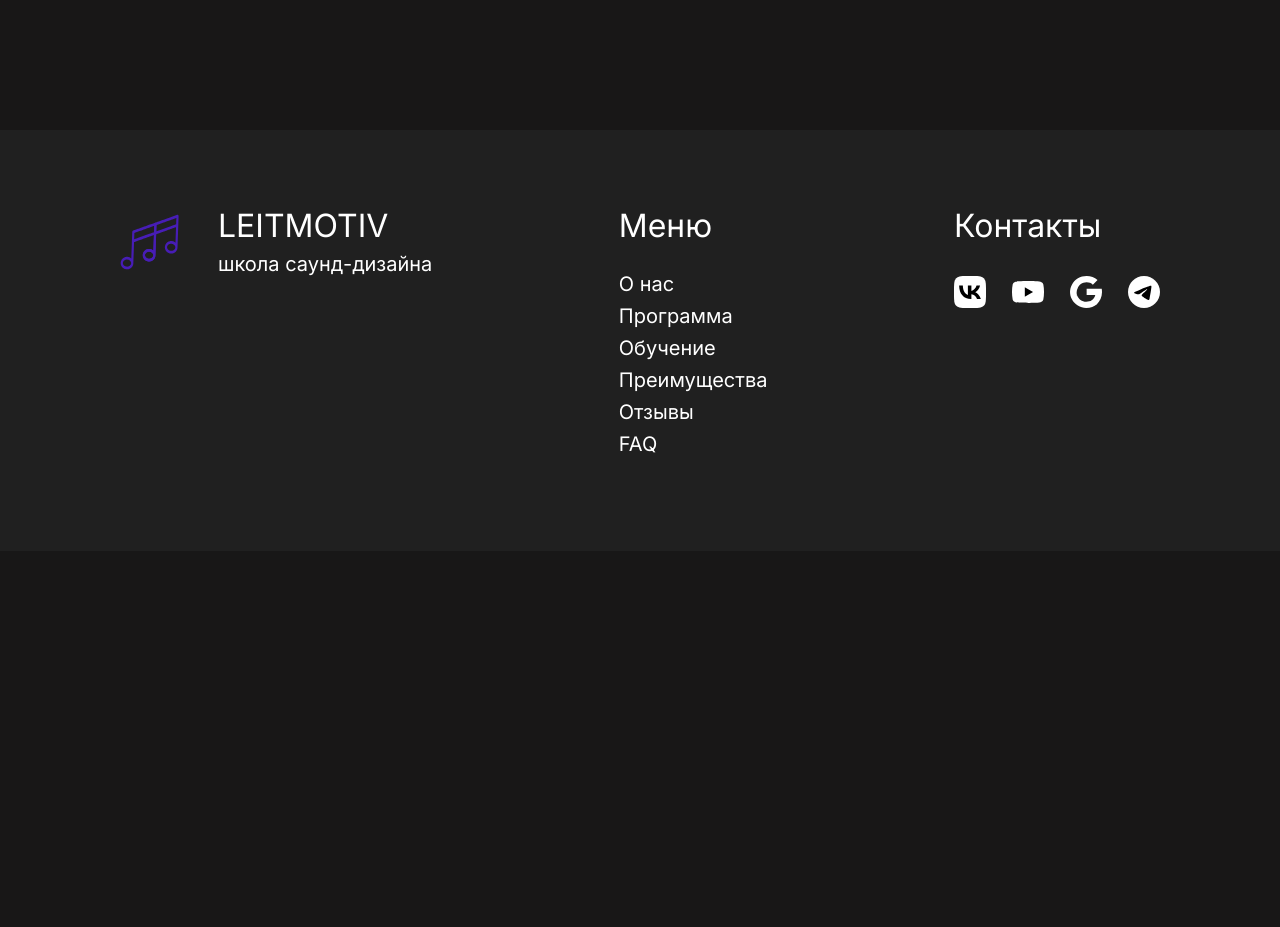
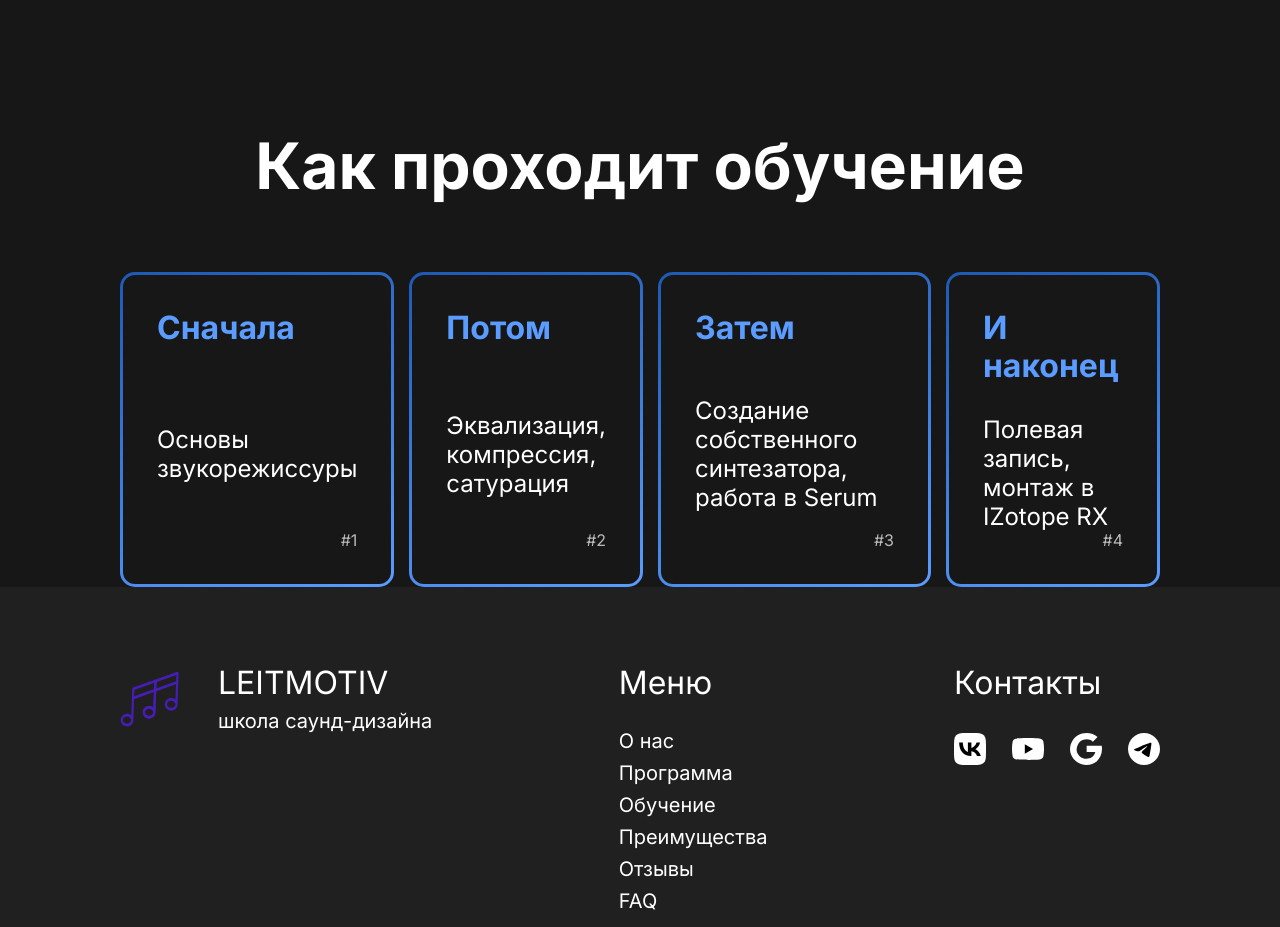
Before and after one commit to Phant0mh1ve/leitmotiv-landing, a plain HTML site: page index.html in a window 1280 px wide. Shown: the part 1180-2107 px from the top of the page. Before the commit the page ends 1731 px from the top, so only its background shows below. Drawn offline with Linux system fonts and the light colour scheme.

Commit message:
added studying plan block

```diff
--- a/index.html
+++ b/index.html
@@ -3,7 +3,7 @@
 <head>
     <meta charset="UTF-8">
     <title>Leitmotiv</title>
-    <link href="/styles.css" rel="stylesheet"/>
+    <link href="styles.css" rel="stylesheet"/>
     <link rel="preconnect" href="https://fonts.googleapis.com">
     <link rel="preconnect" href="https://fonts.gstatic.com" crossorigin>
     <link href="https://fonts.googleapis.com/css2?family=Inter:ital,opsz,wght@0,14..32,100..900;1,14..32,100..900&display=swap" rel="stylesheet">
@@ -93,10 +93,46 @@
                 </div>
             </div>
         </div>
-        <div>
 
+        <div class="studying-block">
+            <div class="studying-title">
+                Как проходит обучение
+            </div>
+            <div class="stages-container">
+                <div class="stage-block">
+                    <div class="stage-title">Сначала</div>
+                    <div class="stage-content">
+                        Основы звукорежиссуры
+                    </div>
+                    <div class="stage-number">#1</div>
+                </div>
+                <div class="stage-block">
+                    <div class="stage-title">Потом</div>
+                    <div class="stage-content">
+                        Эквализация, компрессия, сатурация
+                    </div>
+                    <div class="stage-number">#2</div>
+                </div>
+                <div class="stage-block">
+                    <div class="stage-title">Затем</div>
+                    <div class="stage-content">
+                        Создание собственного синтезатора, работа в Serum
+                    </div>
+                    <div class="stage-number">#3</div>
+                </div>
+                <div class="stage-block">
+                    <div class="stage-title">И наконец</div>
+                    <div class="stage-content">
+                        Полевая запись, монтаж в IZotope RX
+                    </div>
+                    <div class="stage-number">#4</div>
+                </div>
+            </div>
         </div>
+
     </main>
+
+
     <footer class="footer">
         <div class="footer-content">
             <div class="footer-logo">
--- a/styles.css
+++ b/styles.css
@@ -207,6 +207,77 @@ body {
     padding-left: 20px;
 }
 
+
+
+
+/*----------------------------------------------*/
+
+.studying-block {
+    display: flex;
+    flex-direction: column;
+    gap: 70px;
+    max-width: 1206px;
+}
+
+.studying-title {
+    text-align: center;
+    /*font-family: Aeonik TRIAL;*/
+    font-size: 64px;
+    font-weight: 700;
+    line-height: 72px;
+    color: #FFFFFF;
+
+}
+
+.stages-container {
+    display: flex;
+    gap: 15px;
+}
+
+.stage-block {
+    display: flex;
+    flex-direction: column;
+    justify-content: space-between;
+    padding: 34px;
+
+    background:
+            linear-gradient(to right, #181717, #181717) padding-box, /*this is your grey background*/
+            linear-gradient(160deg, #1D5AB6, #5A9CFF) border-box;
+    color: #313149;
+    border: 3px solid transparent;
+    border-radius: 15px;
+
+}
+
+
+.stage-title {
+    font-size: 32px;
+    font-weight: 700;
+    line-height: 38px;
+    text-align: left;
+    color: #5A9CFF;
+    padding-bottom: 30px;
+
+}
+
+.stage-content {
+    font-size: 24px;
+    font-weight: 400;
+    line-height: 29px;
+    text-align: left;
+    color: #FFFFFF;
+}
+
+.stage-number {
+    font-size: 16px;
+    font-weight: 400;
+    line-height: 19px;
+    color: #BABABA;
+    align-self: flex-end;
+}
+
+/*-----------------------------------------------*/
+
 .footer {
     height: 421px;
     background-color: #202020;
```
